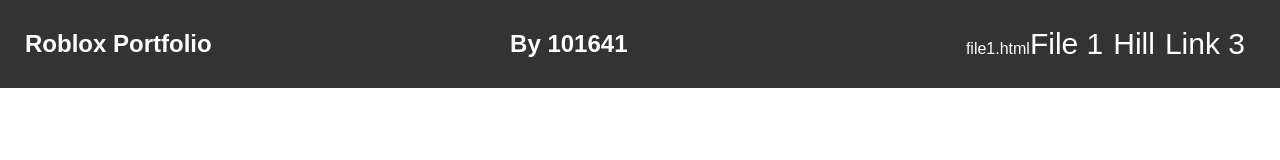
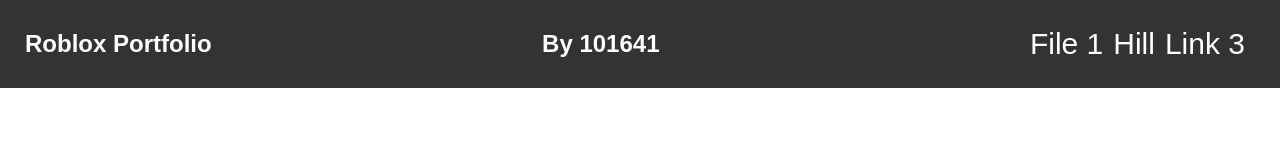
Before and after one commit to 101641-RBX/101641-RBX.github.io, a plain HTML site: page index.html in a window 1280 px wide. Drawn offline with Linux system fonts and the light colour scheme.

Commit message:
Update index.html

```diff
--- a/index.html
+++ b/index.html
@@ -40,7 +40,7 @@
         <h1>Roblox Portfolio</h1>
         <h2> By 101641 </h2>
         <ul>
-            <li>file1.html<a href="">File 1</a></li>
+           <li><a href="file1.html">File 1</a></li>
             <li><a href="">Hill</a></li>
             <li><a href="">Link 3</a></li>
         </ul>
```
